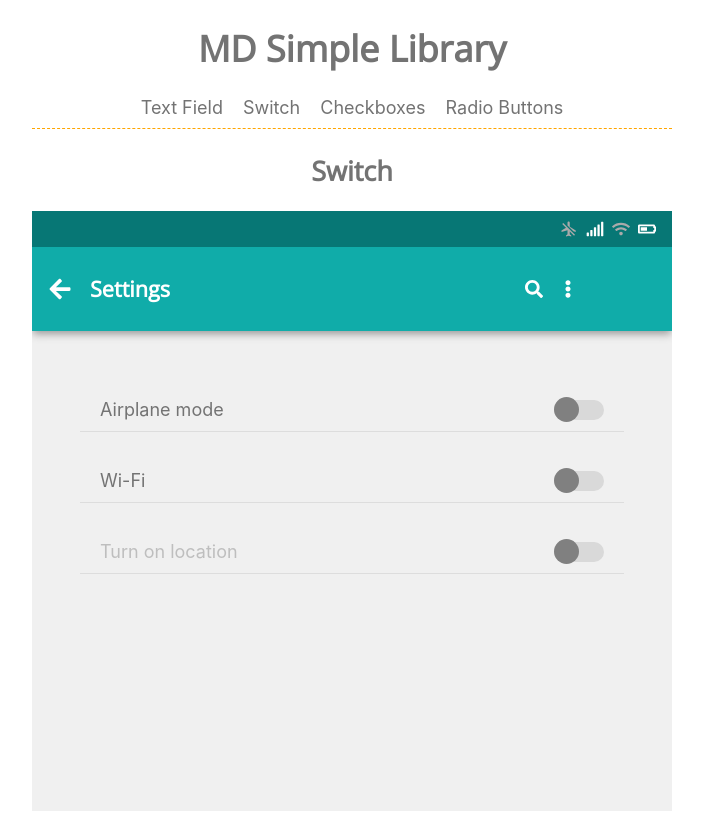
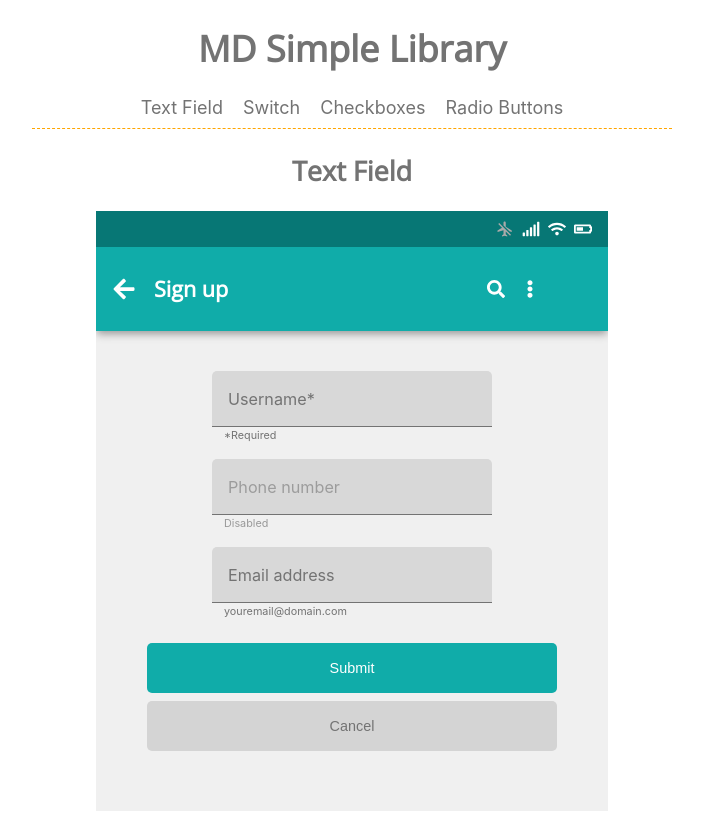
Before and after one commit to devinardya/mandatory-uxdesign1, a React (Create React App) app: page / in a window 1280 px wide. Shown: the whole page, without its empty margins (288-991 px from the left). Built offline with nearby package versions, Linux system fonts and the light colour scheme.

Commit message:
fixing size according to material design specs

```diff
--- a/src/App.css
+++ b/src/App.css
@@ -71,3 +71,63 @@ h1, h2, h3, h4 {
   cursor: pointer;
   color: orange;
 }
+
+.box-container {
+  width: 80%;
+  height: 600px;
+  background-color: rgb(240, 240, 240);
+  margin: 20px auto;
+  display: flex;
+  flex-flow: column wrap;
+  justify-content: flex-start;
+  align-items: center;
+  overflow: hidden;
+}
+
+.top-appbar {
+  height: 20%;
+  width: 100%;
+  background-color: #10aca9;
+  display: flex;
+  flex-flow: column wrap;
+  justify-content: space-between;
+  align-items: center;
+  -webkit-box-shadow: 0px 4px 8px -1px rgba(153,153,153,1);
+  -moz-box-shadow: 0px 4px 8px -1px rgba(153,153,153,1);
+  box-shadow: 0px 4px 8px -1px rgba(153,153,153,1);
+}
+
+.top-block {
+  width: 100%;
+  height: 30%;
+  background-color: #077775;
+  display: flex;
+  flex-flow: row wrap;
+  justify-content: flex-end;
+  align-items: center;
+  color: white;
+}
+
+.input-container__delete-icon--error {
+  color: transparent;
+}
+
+.bottom-block {
+  width: 100%;
+  height: 70%;
+  display: flex;
+  flex-flow: row wrap;
+  justify-content: flex-start;
+  align-items: center;
+}
+
+.bottom-block > h4 {
+  padding-left: 18px;
+  color: #fff;
+  font-size: 1.2rem;
+  margin: 0;
+  vertical-align: middle;
+  line-height: 0;
+  width: 65%;
+  text-align: left;
+}
--- a/src/App.js
+++ b/src/App.js
@@ -7,7 +7,7 @@ import Radio from '../src/Radio/Radio';
 
 function App() {
 
-  const [tab, updateTab] = useState("switch");
+  const [tab, updateTab] = useState("text");
 
   const tabChange = (inputTab) => {
       updateTab(inputTab);
--- a/src/Switch/Switch.js
+++ b/src/Switch/Switch.js
@@ -13,9 +13,8 @@ class Switch extends React.Component {
     }
 
     checked = (e) => {
-        console.log("this happens")
+
         let name = e.target.name;
-        console.log(name)
 
         if(name === "airplane"){
             if(this.state.airplane) {
@@ -42,8 +41,7 @@ class Switch extends React.Component {
 
 
     render(){
-       console.log("rendered")
-       console.log(this.state.wifi)
+
        let switchBlockMenu;
 
        if(this.state.airplane) {
@@ -52,7 +50,6 @@ class Switch extends React.Component {
             switchBlockMenu = "switch-block--menu";
        }
 
-       console.log(switchBlockMenu)
         return(
             <>
                  <h2>Switch</h2>
@@ -65,10 +62,10 @@ class Switch extends React.Component {
                             <FaBatteryHalf style= {{marginRight: "16px"}}/>
                         </div>
                         <div className="bottom-block">
-                            <FaArrowLeft size="24px" color="#fff" style= {{marginLeft: "16px"}}/>
-                            <h4>Settings</h4>
-                            <FaSearch color="#fff" style= {{marginRight: "16px"}} />
-                            <FaEllipsisV color="#fff" style= {{marginRight: "16px"}} />
+                              <FaArrowLeft size="24px" color="#fff" style= {{marginLeft: "16px"}}/>
+                              <h4>Settings</h4>
+                              <FaSearch color="#fff" style= {{marginRight: "16px"}} />
+                              <FaEllipsisV color="#fff" style= {{marginRight: "0px"}} />
                         </div>
                      </div>
                     <div className="switch-block">
--- a/src/Switch/switch.css
+++ b/src/Switch/switch.css
@@ -20,11 +20,12 @@
     border-bottom: 1px solid #ddd;
 }
 
-.switch-block--menu--disabled {
+.switch-block--menu--disabled > p{
     color: rgb(190, 190, 190);
+    margin: 0;
 }
 
-.switch-block--menu > h4 {
+.switch-block--menu > p {
     margin: 0;
     color: #737373;
 }
@@ -49,8 +50,8 @@
 .switch-block--menu__toggleSwitch--checkbox > .switch-block--menu__toggleSwitch--checkbox--display{
     background: #d9d9d9;
     display: block;
-    width: 50px;
-    height: 20px;
+    width: 36px;
+    height: 15px;
     position: relative;
     z-index: 2;
     border-radius: 30px;
@@ -60,8 +61,8 @@
 .switch-block--menu__toggleSwitch--checkbox--display::before{
     background-color: grey;
     display: block;
-    width: 25px;
-    height: 25px;
+    width: 20px;
+    height: 20px;
     content: "";
     border-radius: 30px;
     position: absolute;
--- a/src/TextInput/TextInput.js
+++ b/src/TextInput/TextInput.js
@@ -54,7 +54,7 @@ class TextInput extends React.Component {
             this.setState({floatUsername: true})
         }
 
-        if(e.target.value.length !== 0) {
+        if(this.state.username.length !== 0) {
             this.setState({deleteInputIcon: true});
         } else {
             this.setState({deleteInputIcon: false});
@@ -94,7 +94,7 @@ class TextInput extends React.Component {
                 });
             } else {
 
-                let Regex = /^\w+([\.-]?\w+)*@\w+([\.-]?\w+)*(\.\w{2,3})+$/;
+                let Regex = /^\w+([.-]?\w+)*@\w+([.-]?\w+)*(.\w{2,3})+$/;
                 const badEmailInput = Regex.test(this.state.email);
 
                 if(!badEmailInput) {
@@ -199,7 +199,7 @@ class TextInput extends React.Component {
                             <FaArrowLeft size="24px" color="#fff" style= {{marginLeft: "16px"}}/>
                             <h4>Sign up</h4>
                             <FaSearch color="#fff" style= {{marginRight: "16px"}} />
-                            <FaEllipsisV color="#fff" style= {{marginRight: "16px"}} />
+                            <FaEllipsisV color="#fff" style= {{marginRight: "0px"}} />
                         </div>
                      </div>
                      <form>
--- a/src/TextInput/text-style.css
+++ b/src/TextInput/text-style.css
@@ -1,67 +1,6 @@
 :focus {
     outline: none;
    }
-
-
-.box-container {
-    width: auto;
-    height: 600px;
-    background-color: rgb(240, 240, 240);
-    margin: 20px auto;
-    display: flex;
-    flex-flow: column wrap;
-    justify-content: flex-start;
-    align-items: center;
-    overflow: hidden;
-}
-
-.top-appbar {
-    height: 20%;
-    width: 100%;
-    background-color: #10aca9;
-    display: flex;
-    flex-flow: column wrap;
-    justify-content: space-between;
-    align-items: center;
-    -webkit-box-shadow: 0px 4px 8px -1px rgba(153,153,153,1);
-    -moz-box-shadow: 0px 4px 8px -1px rgba(153,153,153,1);
-    box-shadow: 0px 4px 8px -1px rgba(153,153,153,1);
-}
-
-.top-block {
-    width: 100%;
-    height: 30%;
-    background-color: #077775;
-    display: flex;
-    flex-flow: row wrap;
-    justify-content: flex-end;
-    align-items: center;
-    color: white;
-}
-
-.input-container__delete-icon--error {
-    color: transparent;
-}
-
-.bottom-block {
-    width: 100%;
-    height: 70%;
-    display: flex;
-    flex-flow: row wrap;
-    justify-content: flex-start;
-    align-items: center;
-}
-
-.bottom-block > h4 {
-    padding-left: 18px;
-    color: #fff;
-    font-size: 1.2rem;
-    margin: 0;
-    vertical-align: middle;
-    line-height: 0;
-    width: 68%;
-    text-align: left;
-}
 
 form {
     width: 100%;
@@ -73,8 +12,8 @@ form {
 }
 
 .input-container {
-    width: 80%;
-    height: 13%;
+    width: 280px;
+    height: 56px;
     margin: 16px 0;
     display: flex;
     flex-flow: column wrap;
@@ -83,12 +22,37 @@ form {
     position: relative;
     border-radius: 5px 5px 0 0;
     background-color: rgb(216, 216, 216);
+
 }
 
 input {
     width: 75%;
     background-color: transparent;
-    border:none;
+}
+
+.input-container__field-input, .input-container__field-input--error  {
+    width: calc(100% - 24px);
+    height: 75%;
+    padding: 20px 12px 6px 12px;
+    border-radius: 5px 5px 0 0;
+    background-color: transparent;
+    display: flex;
+    flex-flow: column wrap;
+    justify-content: center;
+    align-items: flex-start;
+    border: 0;
+    font-size: 16px;
+    color: #353535;
+    z-index: 2;
+}
+
+.input-container__field-input {
+    border-bottom: 1px solid #737373;
+}
+
+.input-container__field-input:focus {
+    border-bottom: 1px solid transparent;
+    transition: 0s;
 }
 
 .input-container__field-input:hover {
@@ -123,7 +87,7 @@ input {
     padding-top: 5px;
     position: absolute;
     bottom: -15px;
-    padding-left: 16px;
+    padding-left: 12px;
 }
 
 .input-container--pDisabled {
@@ -132,22 +96,6 @@ input {
 
 .input-container__email-extra-message--error{
     color: rgb(170, 0, 0);
-}
-
-.input-container__field-input, .input-container__field-input--error  {
-    width: calc(100% - 32px);
-    height: 75%;
-    padding: 20px 16px 6px 16px;
-    border-radius: 5px 5px 0 0;
-    background-color: transparent;
-    display: flex;
-    flex-flow: column wrap;
-    justify-content: center;
-    align-items: flex-start;
-    border: 0;
-    font-size: 0.7rem;
-    color: #353535;
-    z-index: 2;
 }
 
 .input-container__field-input ~ .input-container__border{
@@ -174,24 +122,25 @@ input {
 }
 
 .input-container__field-input:focus ~ .input-container__email-box, .input-container__field-input:focus ~ .input-container__username-box {
-    font-size: 0.7rem;
+    font-size: 12px;
     position: absolute;
-    top: 15px;
+    top: 16px;
+    left:-4px;
     transition: 0.5s;
     color:  #077775;
 }
 
 .input-container__phone-box--float, .input-container__email-box--float, .input-container__username-box--float{
-    font-size: 0.7rem;
+    font-size: 12px;
     position: absolute;
     top: 8px;
-    left: 16px;
+    left: 12px;
     color:  #077775;
 }
 
 
 .input-container__field-input:blur ~ .input-container__phone-box--float, .input-container__field-input:blur ~ .input-container__username-box--float, .input-container__field-input:blur ~ .input-container__email-box--float{
-    font-size: 0.7rem;
+    font-size: 12px;
     position: absolute;
     top: 15px;
     transition: 0.5s;
@@ -205,8 +154,8 @@ input {
 
 .input-container__field-input:blur ~ .input-container__phone-box, .input-container__field-input:blur ~ .input-container__email-box, .input-container__field-input:blur ~ .input-container__username-box{
     position: absolute;
-    margin-left: 16px;
-    font-size: 1rem;
+    margin-left: 12px;
+    font-size: 16px;
     transition: 0.5s;
 }
 
```
